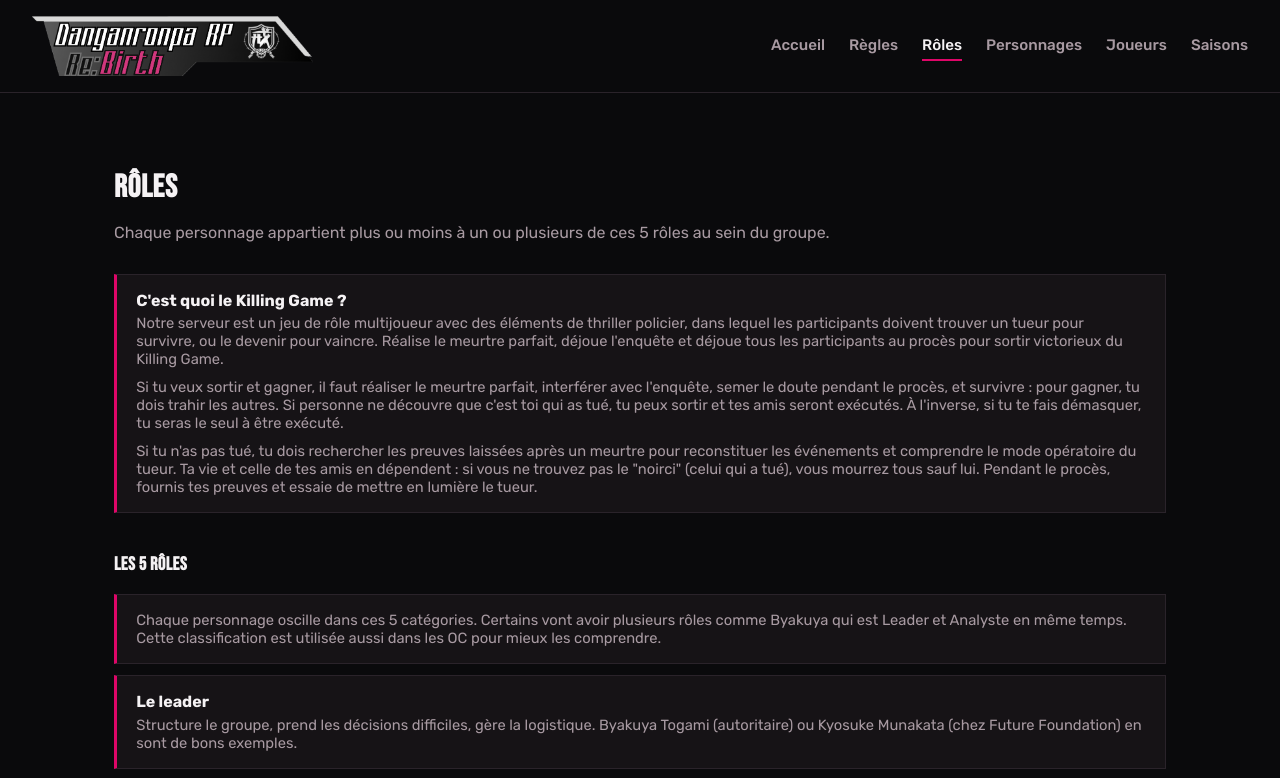
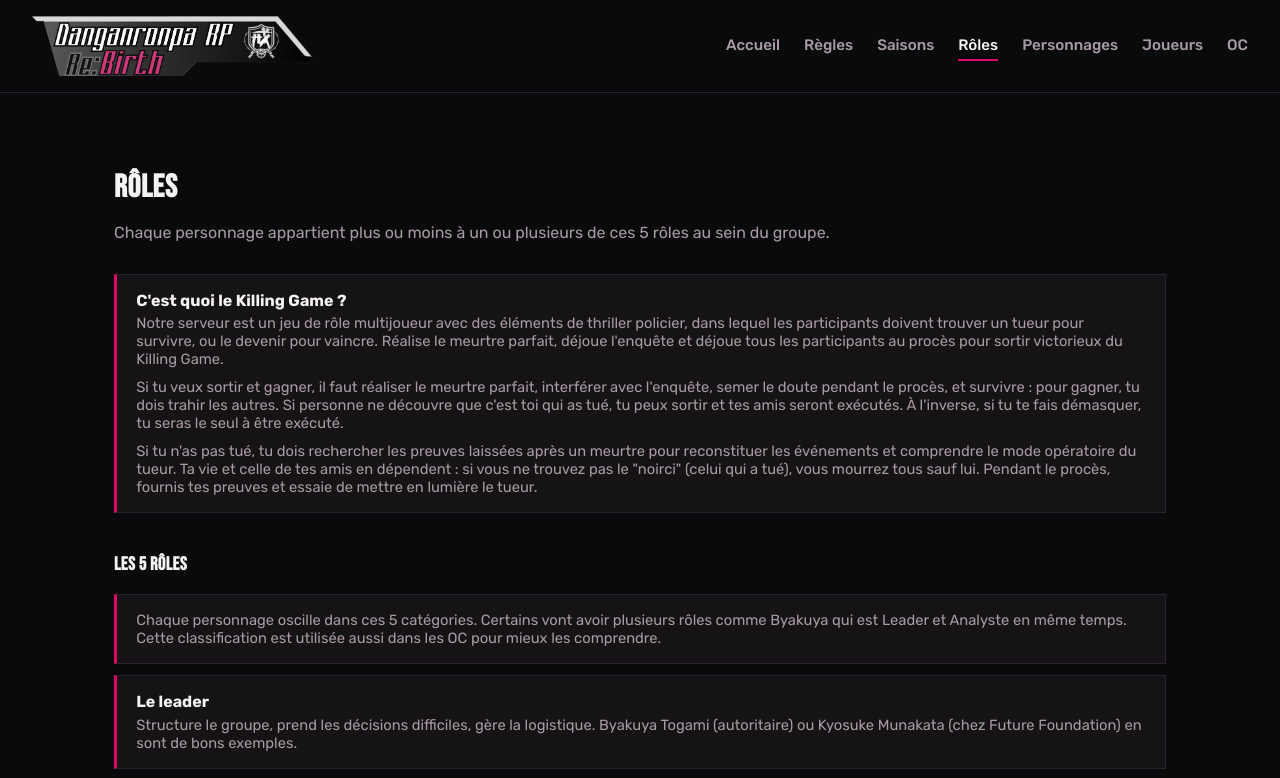
Before and after one commit to Katsu6624/danganronpa-rebirth-rp, a plain HTML site: page roles.html in a window 1280 px wide. Shown: the top 778 px of the page. Drawn offline with Linux system fonts and the light colour scheme.

Commit message:
Deplace Saisons entre Regles et Roles dans la navigation, corrige le formatage

```diff
--- a/roles.html
+++ b/roles.html
@@ -16,10 +16,11 @@
     <nav>
       <a href="index.html">Accueil</a>
       <a href="regles.html">Règles</a>
+      <a href="saisons.html">Saisons</a>
       <a href="roles.html" class="active">Rôles</a>
       <a href="personnages.html">Personnages</a>
       <a href="joueurs.html">Joueurs</a>
-      <a href="saisons.html">Saisons</a>
+      <a href="oc.html">OC</a>
     </nav>
   </header>
 
```
Also changed, not shown: index.html (+1 -1 lines), joueurs.html (+1 -1 lines), oc.html (+1 -1 lines), personnages.html (+1 -1 lines), regles.html (+1 -1 lines), saisons.html (+1 -1 lines).
